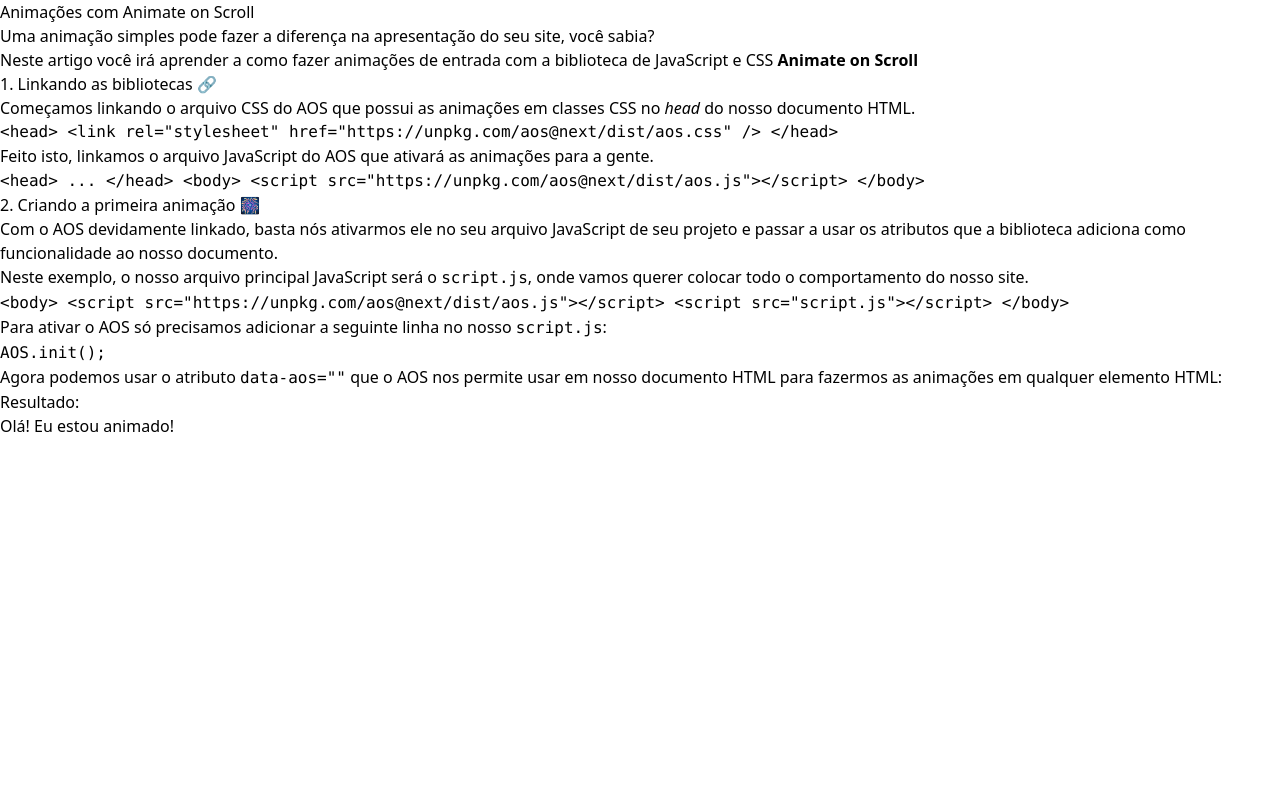
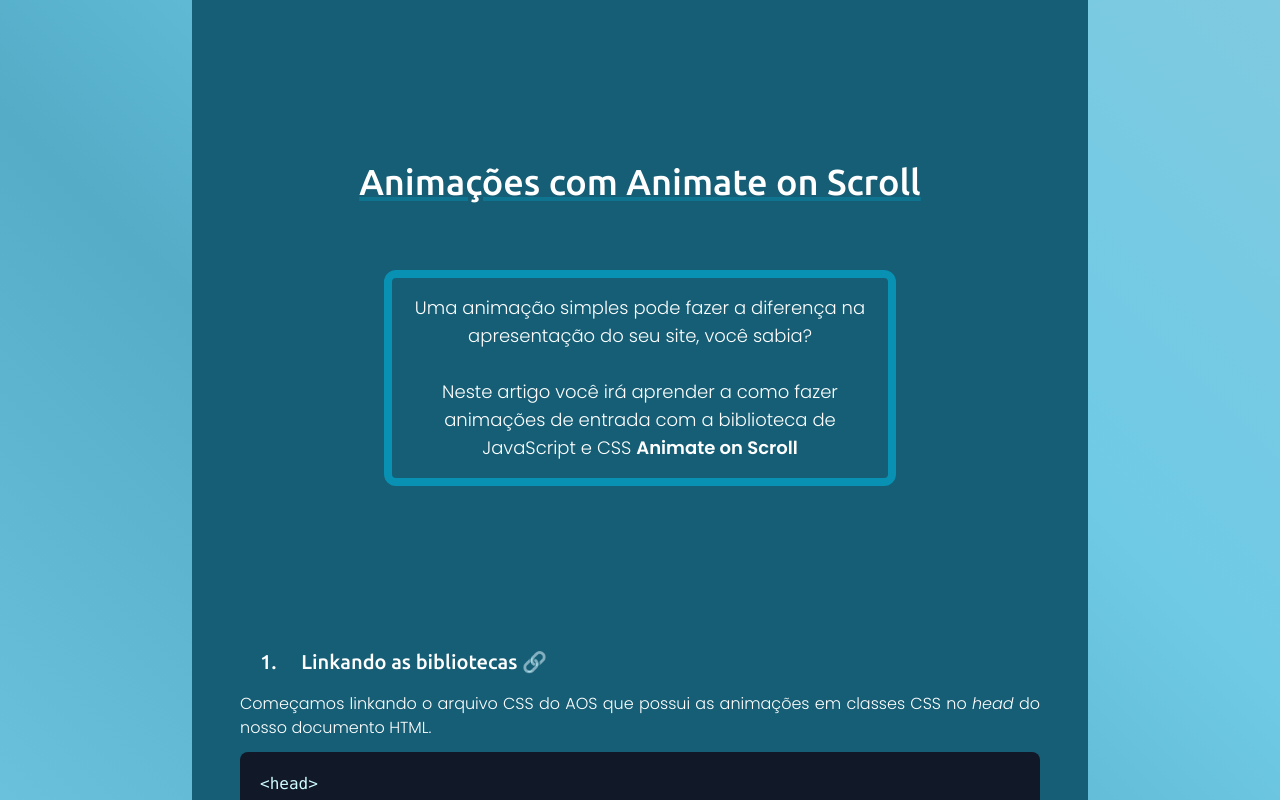
Before and after one commit to patrickkmatias/animate-it, a plain HTML site: page index.html in a window 1280 px wide. Drawn offline with nearby package versions, Linux system fonts and the light colour scheme.

Commit message:
estilização do documento usando tailwind.css

```diff
--- a/index.html
+++ b/index.html
@@ -9,69 +9,61 @@
     <link rel="stylesheet" href="https://unpkg.com/aos@next/dist/aos.css" />
     <link rel="stylesheet" href="style.css">
 </head>
-<body>
+<body class="max-w-5xl my-0 mx-auto antialiased">
 
-    <h1>Animações com Animate on Scroll</h1>
-
-    <p>Uma animação simples pode fazer a diferença na apresentação do seu site, você sabia? <br> Neste artigo você irá aprender a como fazer animações de entrada com a biblioteca de JavaScript e CSS <strong>Animate on Scroll</strong></p>
-
-    <ol>
-        <li>
-            <h1>1.	Linkando as bibliotecas 🔗</h1>
-            <p>Começamos linkando o arquivo CSS do AOS que possui as animações em classes CSS no <em>head</em> do nosso documento HTML.</p>
-            <code class="flex flex-col">
-                &#60;head&#62;
-                &#60;link rel="stylesheet" href="https://unpkg.com/aos@next/dist/aos.css" /&#62;
-                &#60;/head&#62;
+    <article class="max-w-fit h-screen overflow-y-scroll my-0 mx-auto">
+        <header class="max-w-4xl h-[75vh] flex flex-col justify-around items-center px-12 py-20 bg-cyan-800 text-white">
+            <h1 class="text-3xl mt-12 font-medium leading-7 sm:text-4xl sm:truncate underline underline-offset-2 decoration-4 decoration-cyan-700">Animações com Animate on Scroll</h1>
+            <p class="max-w-lg border-solid border-8 border-cyan-600 rounded-xl p-4 text-lg text-center">Uma animação simples pode fazer a diferença na apresentação do seu site, você sabia? <br> <br> Neste artigo você irá aprender a como fazer animações de entrada com a biblioteca de JavaScript e CSS <strong class="font-semibold">Animate on Scroll</strong></p>
+        </header>
+        <main>
+            <ol class="max-w-4xl p-12 flex flex-col items-center bg-cyan-800 text-white text-justify">
+                <li class="mb-10">
+                    <h1 class="indent-5 text-xl font-medium">1. <span class="ml-5">Linkando as bibliotecas 🔗</span></h1>
+                    <p class="mt-4">Começamos linkando o arquivo CSS do AOS que possui as animações em classes CSS no <em>head</em> do nosso documento HTML.</p>
+                    <code class="flex flex-col my-3 p-5 rounded-lg bg-gray-900 text-cyan-100">
+                        <p>&#60;head&#62;</p>
+                        <p class="indent-6">&#60;link rel="stylesheet" href="https://unpkg.com/aos@next/dist/aos.css" /&#62;</p>
+                        <p>&#60;/head&#62;</p>
                     </code>
-
                     <p>Feito isto, linkamos o arquivo JavaScript do AOS que ativará as animações para a gente.</p>
-            <code>
-                &#60;head&#62;
-                    ...
-                &#60;/head&#62;
-
-                &#60;body&#62;
-                &#60;script src="https://unpkg.com/aos@next/dist/aos.js"&#62;&#60;/script&#62;
-                &#60;/body&#62;
+                    <code class="flex flex-col my-3 p-5 rounded-lg bg-gray-900 text-cyan-100">
+                        <p>&#60;head&#62;</p>
+                            <p class="indent-6">...</p>
+                        <p>&#60;/head&#62;</p>
+                        <p>&#60;body&#62;</p>
+                        <p class="indent-6">&#60;script src="https://unpkg.com/aos@next/dist/aos.js"&#62;&#60;/script&#62;</p>
+                        <p>&#60;/body&#62;</p>
                     </code>
-
                 </li>
-
-        <li>
-            <h1>2. Criando a primeira animação 🎆</h1>
-            <p>Com o AOS devidamente linkado, basta nós ativarmos ele no seu arquivo JavaScript de seu projeto e passar a usar os atributos que a biblioteca adiciona como funcionalidade ao nosso documento.</p>
+                <li class="my-10">
+                    <h1 class="indent-5 text-xl font-medium">2. <span class="ml-5">Criando a primeira animação 🎆</span></h1>
+                    <p class="mt-4">Com o AOS devidamente linkado, basta nós ativarmos ele no seu arquivo JavaScript de seu projeto e passar a usar os atributos que a biblioteca adiciona como funcionalidade ao nosso documento.</p>
                     <p>Neste exemplo, o nosso arquivo principal JavaScript será o <code>script.js</code>, onde vamos querer colocar todo o comportamento do nosso site.</p>
-            <code>
-                &#60;body&#62;
-                &#60;script src="https://unpkg.com/aos@next/dist/aos.js"&#62;&#60;/script&#62;
-                &#60;script src="script.js"&#62;&#60;/script&#62;
-                &#60;/body&#62;
+                    <code class="flex flex-col my-3 p-5 rounded-lg bg-gray-900 text-cyan-100">
+                        <p>&#60;body&#62;</p>
+                        <p class="indent-6">&#60;script src="https://unpkg.com/aos@next/dist/aos.js"&#62;&#60;/script&#62;</p>
+                        <p class="indent-6">&#60;script src="script.js"&#62;&#60;/script&#62;</p>
+                        <p>&#60;/body&#62;</p>
                     </code>
-
                     <p>Para ativar o AOS só precisamos adicionar a seguinte linha no nosso <code>script.js</code>:</p>
-            <code>
+                    <code class="flex flex-col my-3 p-5 rounded-lg bg-gray-900 text-cyan-100">
                         AOS.init();
                     </code>
-
                     <p>Agora podemos usar o atributo <code>data-aos=""</code> que o AOS nos permite usar em nosso documento HTML para fazermos as animações em qualquer elemento HTML:</p>
-
                     <code>
 
                     </code>
                     <p>Resultado:</p>
                     <div
                         data-aos="fade-in"
-                data-aos-delay="50"
-                data-aos-duration="1000"
-                data-aos-easing="ease-in"
-                data-aos-once="false"
-                data-aos-anchor-placement="top-center"
                     >
                         Olá! Eu estou animado!
                     </div>
                 </li>
             </ol>
+        </main>
+    </article>
 
 
 
--- a/style.css
+++ b/style.css
@@ -0,0 +1,33 @@
+@import url('https://fonts.googleapis.com/css2?family=Poppins:ital,wght@0,100;0,200;0,300;0,400;0,500;0,600;0,700;0,800;0,900;1,100;1,200;1,300;1,400;1,500;1,600;1,700;1,800;1,900&family=Ubuntu:ital,wght@0,300;0,400;0,500;0,700;1,300;1,400;1,500;1,700&display=swap');
+body
+{
+    background: linear-gradient(45deg,#69c1db,#54acc7,#6fcae6,#7fcae0);
+}
+h1
+{
+    font-family: 'Ubuntu';
+/*     text-shadow: 1px 1px 6px black;
+ */    overflow: visible !important;
+}
+p
+{
+    font-family: 'Poppins';
+    font-weight: 300;
+}
+code p,
+code
+{
+    font-family: ui-monospace, SFMono-Regular, Menlo, Monaco, Consolas, "Liberation Mono", "Courier New", monospace !important;
+}
+::-webkit-scrollbar {
+    width: 1em;
+  }
+
+  ::-webkit-scrollbar-track {
+    box-shadow: inset 0 0 6px rgba(0, 0, 0, 0.3);
+    background-color: #0b4253;
+  }
+
+  ::-webkit-scrollbar-thumb {
+    background-color: rgb(2, 75, 97);
+  }
```
Lines whose indentation alone changed are shown as unchanged.
